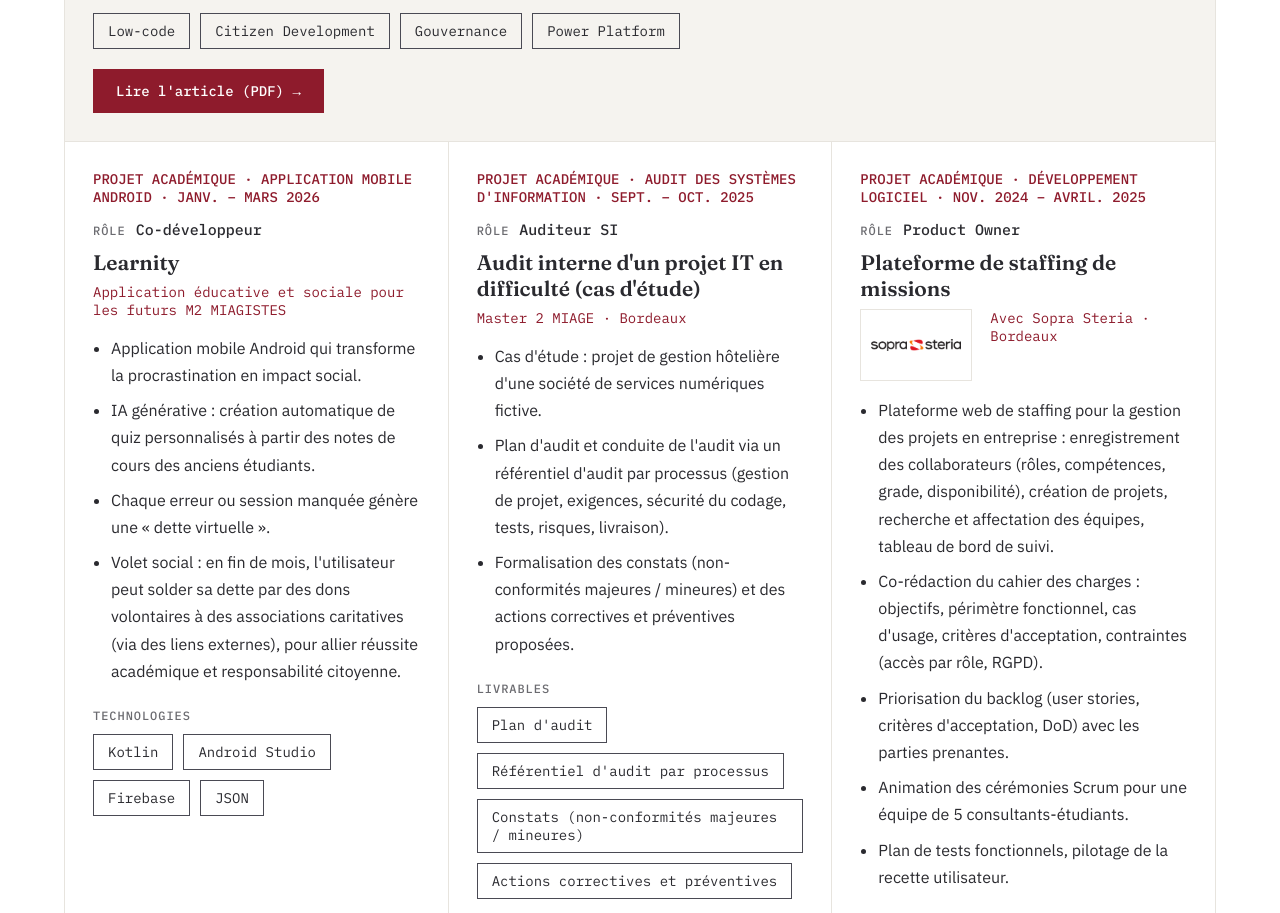
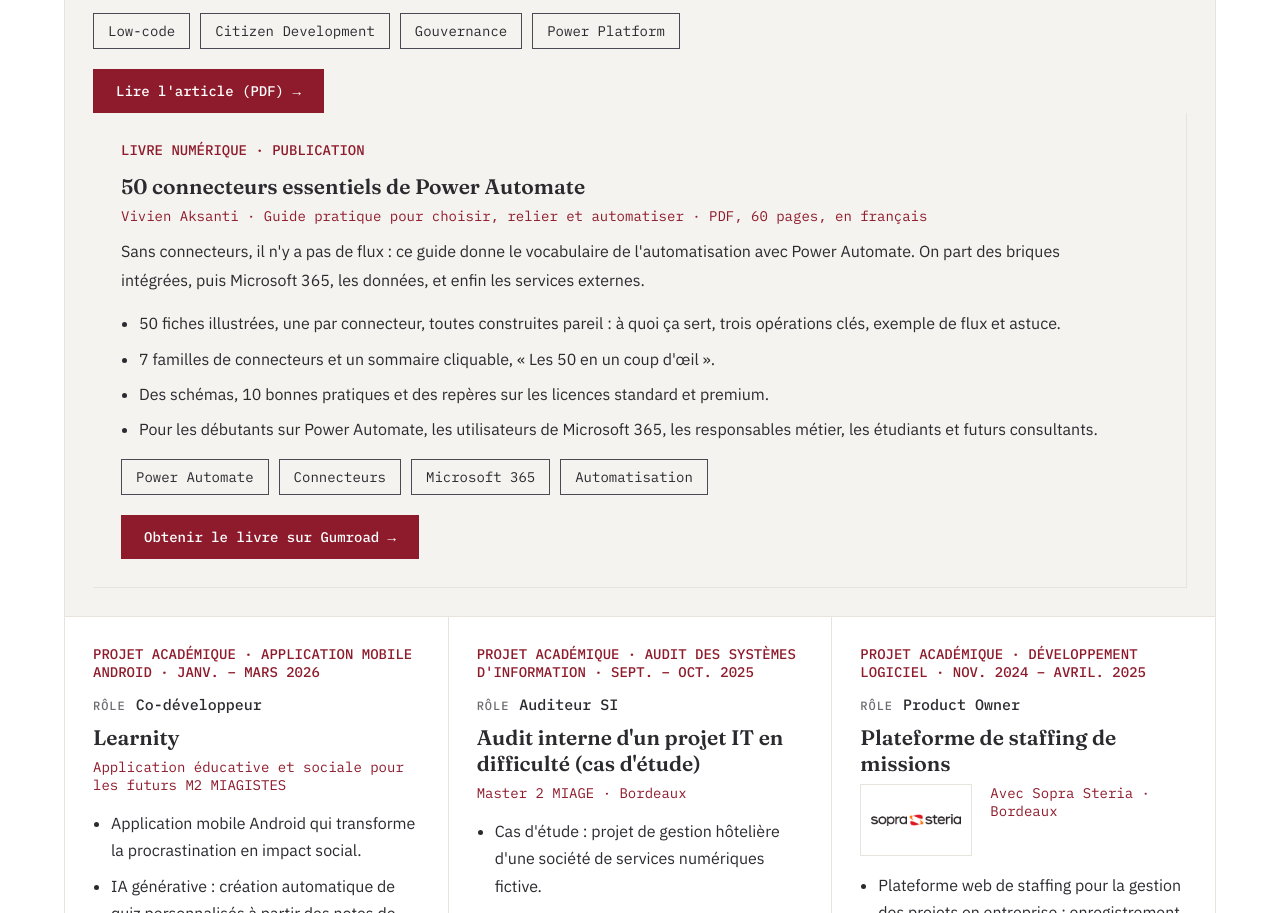
Before and after one commit to vivienaksanti/vivienaksanti.github.io, a plain HTML site: page index.html in a window 1280 px wide. Shown: the part 3511-4424 px from the top of the page. Drawn offline with Linux system fonts and the light colour scheme.

Commit message:
Add files via upload

```diff
--- a/index.html
+++ b/index.html
@@ -91,8 +91,26 @@
         <p class="org">Vivien Aksanti · Master 2 MIAGE, Université de Bordeaux</p>
         <p>Jusqu'où les plateformes low-code peuvent-elles transformer une organisation, et à quelles conditions ? Définitions, usages (AXA, SNCF, Rotterdam), Power Platform et Citizen Development, bénéfices, limites et six facteurs clés de réussite : besoins métier, choix de l'outil, implication des utilisateurs, accompagnement, gouvernance et amélioration continue.</p>
         <div class="chips"><span>Low-code</span><span>Citizen Development</span><span>Gouvernance</span><span>Power Platform</span></div>
-        <a class="btn fill" href="article-low-code.pdf" target="_blank" rel="noopener">Lire l'article (PDF) →</a></div>
+        <a class="btn fill" href="article-low-code.pdf" target="_blank" rel="noopener">Lire l'article (PDF) →</a>
+      <div class="cell feature book">
+        <div class="book-body">
+          <h3>Livre numérique · Publication</h3>
+          <h4>50 connecteurs essentiels de Power Automate</h4>
+          <p class="org">Vivien Aksanti · Guide pratique pour choisir, relier et automatiser · PDF, 60 pages, en français</p>
+          <p>Sans connecteurs, il n'y a pas de flux : ce guide donne le vocabulaire de l'automatisation avec Power Automate. On part des briques intégrées, puis Microsoft 365, les données, et enfin les services externes.</p>
+          <ul><li>50 fiches illustrées, une par connecteur, toutes construites pareil : à quoi ça sert, trois opérations clés, exemple de flux et astuce.</li>
+          <li>7 familles de connecteurs et un sommaire cliquable, « Les 50 en un coup d'œil ».</li>
+          <li>Des schémas, 10 bonnes pratiques et des repères sur les licences standard et premium.</li>
+          <li>Pour les débutants sur Power Automate, les utilisateurs de Microsoft 365, les responsables métier, les étudiants et futurs consultants.</li></ul>
+          <div class="chips"><span>Power Automate</span><span>Connecteurs</span><span>Microsoft 365</span><span>Automatisation</span></div>
+          <div class="btns">
 
+            <a class="btn fill" href="https://vivienak.gumroad.com/l/ftccb?_gl=1*1u48ly0*_ga*NTczMTU0MzIuMTc5MjQwMDYwNg..*_ga_6LJN6D94N6*czE3OTI3NjM1NDIkbzUkZzEkdDE3OTI3NjM5MzQkajE2JGwwJGgw" target="_blank" rel="noopener">Obtenir le livre sur Gumroad →</a>
+            <!-- <a class="btn" href="https://gumroad.com/REMPLACER-PAR-VOTRE-LIEN" target="_blank" rel="noopener">Voir la page du livre</a> -->
+          </div>
+        </div>
+      </div>
+    </div>
       <div class="cell"><h3>Projet académique · Application mobile Android · Janv. – Mars 2026</h3>
         <p class="role"><span>Rôle</span>Co-développeur</p>
         <h4>Learnity</h4>
```
